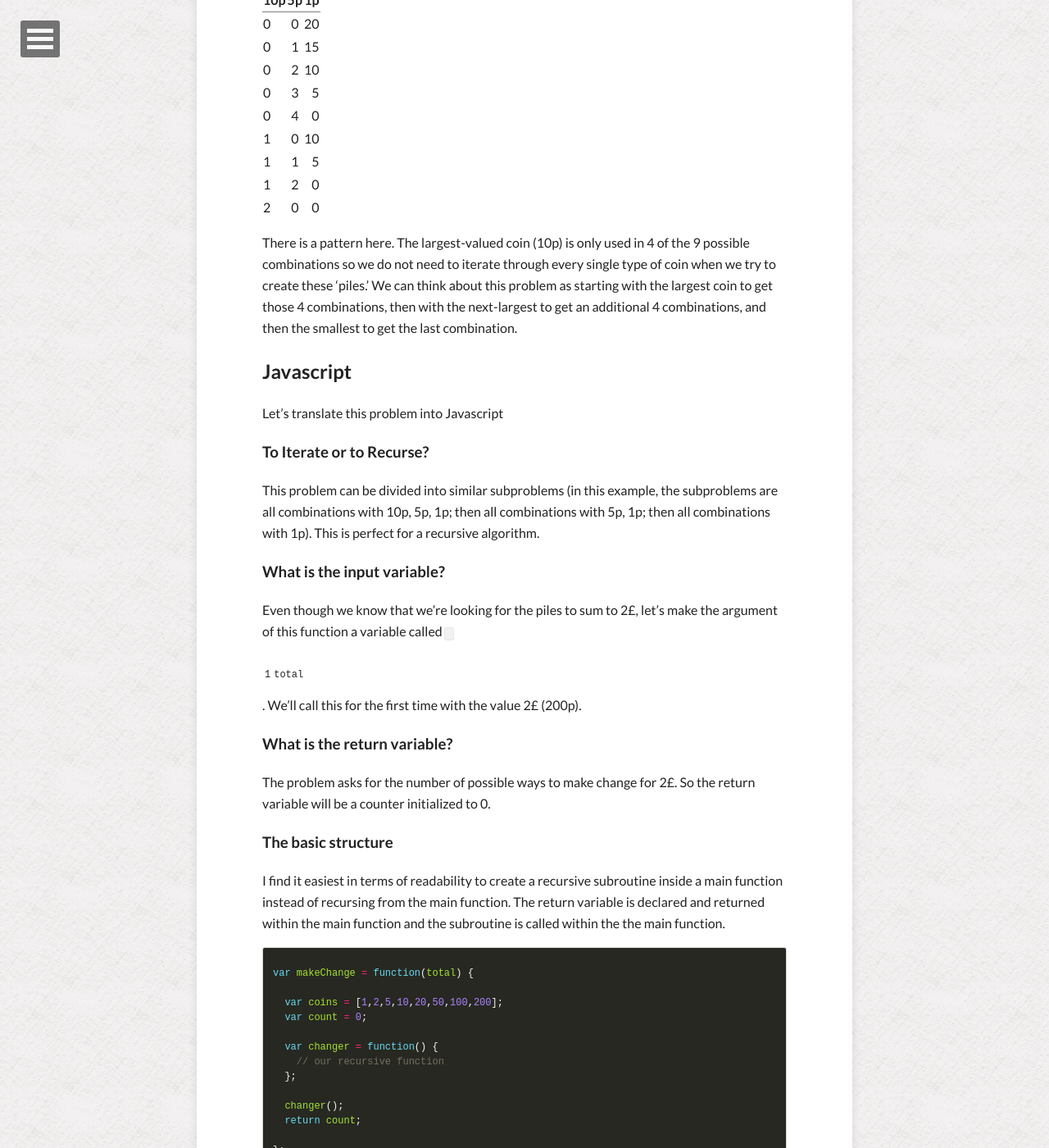
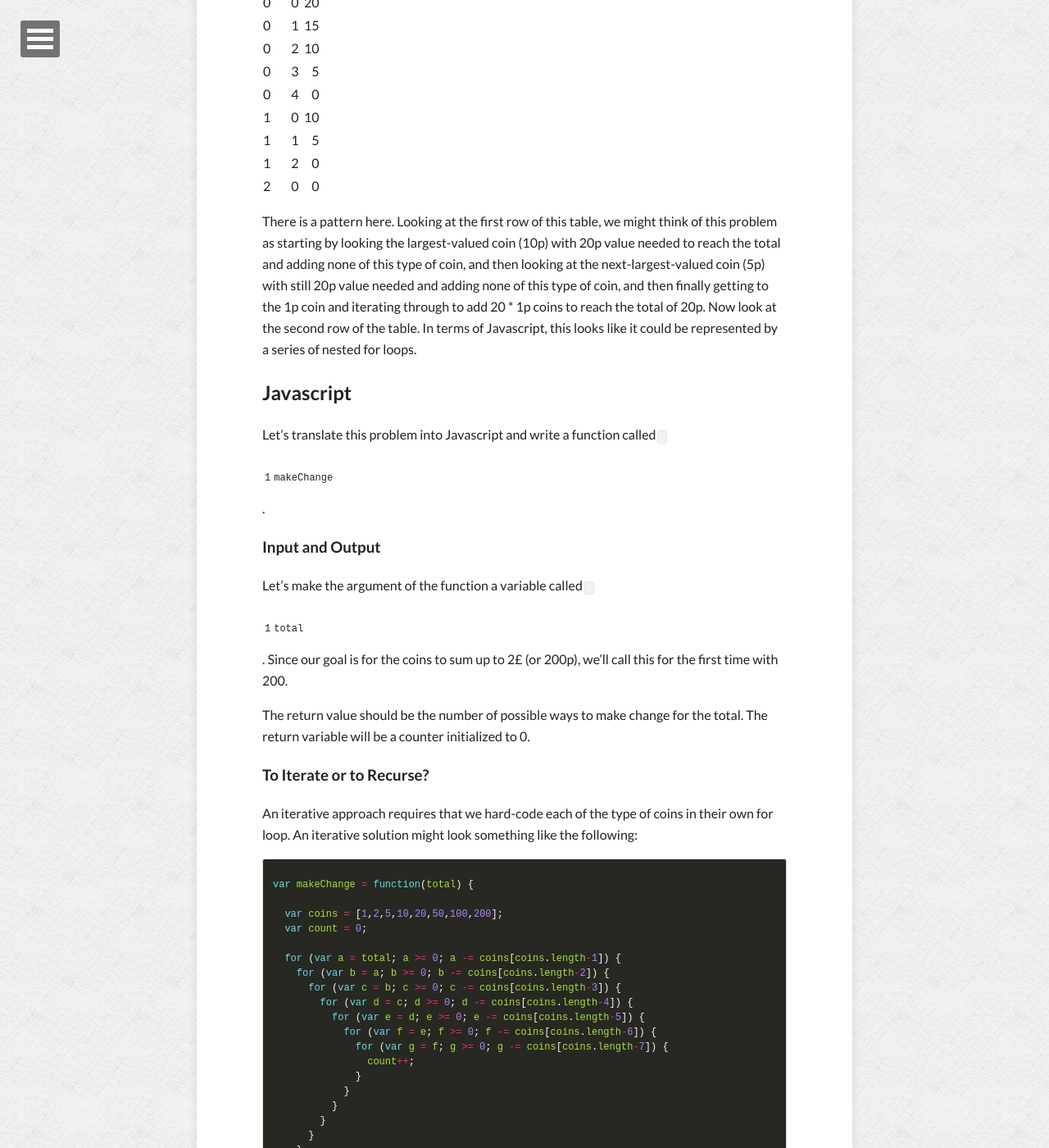
Before and after one commit to jgpettibone/jgpettibone.github.io, a Jekyll site: the page built from _posts/2014-02-04-coin-sums.md, in a window 1280 px wide and 1400 px high, scrolled down 1048 px. Shown: the whole window at 82% size. Built offline with Jekyll 4.4.1, drawn with Linux system fonts in a browser that asks for light colours; nearby versions of some CDN libraries; comment, search, counter and statistics services are not loaded; some of the changed text lies outside the part shown.

Commit message:
coin sums

```diff
--- a/_posts/2014-02-04-coin-sums.md
+++ b/_posts/2014-02-04-coin-sums.md
@@ -18,7 +18,7 @@ One example output would be:
 5*1p, 5*2p, 1*5p, 1*10p, 1*20p, 1*50p, 1*1£
 
 ## Understanding the Problem
-This problem deals with the possible permutations of coins that equal 2£.  However, it is not a pure combinatorics problem like Rock Paper Scissors because we do not want duplicates (1*1p,1*2p is the same as 1*2p,1*1p and therefore we should only count one of these combinations.)  Knowing this helps to reduce the problem.  But in what way?  What does the problem look like?
+This problem deals with the possible permutations of coins that equal 2£.  However, it is not a pure combinatorics problem like Rock Paper Scissors because we do not want duplicates (1*1p,1*2p is the same as 1*2p,1*1p and therefore we should only count one of these combinations.)  Knowing this helps to reduce the problem.  What does the problem look like?
 
 Let's start off by looking at a smaller version of this problem.  Imagine that we have only 3 different types of coins - 1p, 5p, and 10p - and we're trying to make 'piles' of coins that sum up to 20p.  What are the possible coin combinations that we can make?
 
@@ -37,22 +37,52 @@ Number of coins of each type used:
 |    2    |    0    |     0   |
 {: rules="groups"}
 
-There is a pattern here.  The largest-valued coin (10p) is only used in 4 of the 9 possible combinations so we do not need to iterate through every single type of coin when we try to create these 'piles.'  We can think about this problem as starting with the largest coin to get those 4 combinations, then with the next-largest to get an additional 4 combinations, and then the smallest to get the last combination.
+There is a pattern here.  Looking at the first row of this table, we might think of this problem as starting by looking the largest-valued coin (10p) with 20p value needed to reach the total and adding none of this type of coin, and then looking at the next-largest-valued coin (5p) with still 20p value needed and adding none of this type of coin, and then finally getting to the 1p coin and iterating through to add 20 * 1p coins to reach the total of 20p.  Now look at the second row of the table.  In terms of Javascript, this looks like it could be represented by a series of nested for loops.
 
 ## Javascript
-Let's translate this problem into Javascript
+Let's translate this problem into Javascript and write a function called `makeChange`.
+
+### Input and Output
+Let's make the argument of the function a variable called `total`.  Since our goal is for the coins to sum up to 2£ (or 200p), we'll call this for the first time with 200.
+
+The return value should be the number of possible ways to make change for the total.  The return variable will be a counter initialized to 0.
 
 ### To Iterate or to Recurse?
-This problem can be divided into similar subproblems (in this example, the subproblems are all combinations with 10p, 5p, 1p; then all combinations with 5p, 1p; then all combinations with 1p).  This is perfect for a recursive algorithm.
+An iterative approach requires that we hard-code each of the type of coins in their own for loop.  An iterative solution might look something like the following:
 
-### What is the input variable?
-Even though we know that we're looking for the piles to sum to 2£, let's make the argument of this function a variable called `total`.  We'll call this for the first time with the value 2£ (200p).
+{% highlight javascript %}
+var makeChange = function(total) {
 
-### What is the return variable?
-The problem asks for the number of possible ways to make change for 2£.  So the return variable will be a counter initialized to 0.
+  var coins = [1,2,5,10,20,50,100,200];
+  var count = 0;
+
+  for (var a = total; a >= 0; a -= coins[coins.length-1]) {
+    for (var b = a; b >= 0; b -= coins[coins.length-2]) {
+      for (var c = b; c >= 0; c -= coins[coins.length-3]) {
+        for (var d = c; d >= 0; d -= coins[coins.length-4]) {
+          for (var e = d; e >= 0; e -= coins[coins.length-5]) {
+            for (var f = e; f >= 0; f -= coins[coins.length-6]) {
+              for (var g = f; g >= 0; g -= coins[coins.length-7]) {
+                count++;
+              }
+            }
+          }
+        }
+      }
+    }
+  }
+  return count;
+};
+
+makeChange(200);
+{% endhighlight %}
+
+We see that this problem can easily be divided into a series of similar subproblems - get all the combinations of coins with just 1p coins, all the combinations with 1p and 2p coins, all the combinations with 1p, 2p, and 5p coins, etc.  A problem like this is perfect for a recursive function.
+
+## The Recursive Function
 
 ### The basic structure
-I find it easiest in terms of readability to create a recursive subroutine inside a main function instead of recursing from the main function.  The return variable is declared and returned within the main function and the subroutine is called within the the main function.
+We'll put a recursive subroutine called `changer` instead of the nested for loops.  So the basic structure looks something like this:
 
 {% highlight javascript %}
 var makeChange = function(total) {
@@ -68,98 +98,97 @@ var makeChange = function(total) {
   return count;
 
 };
+
+makeChange(200);
 {% endhighlight %}
 
-## The Recursive Function
+### Arguments
+There are two things that we need to keep track of with each call of our recursive function.  We'll want to make these arguments of the recursive function.
 
-### Arguments
-There are a few things that we need to keep track of with each call of our recursive function.  First, we need to know how many types of coins there are that we can add to our pile.  Remember in our small example, the subproblems of this problem are to find all combinations with 10p, 5p, 1p; then all combinations with 5p, 1p; then all combinations with 1p.  In each of these subproblems we need to know what coins are left for us to work with.  Let's keep this information in a variable called `coinsLeft`.
-
-As we add coins to our pile, we also need to keep track of the value still needed to reach the `total`.  We can save this information in a variable called `valueLeft` and we'll initially set it to `total`.
-
-Both these variables - `coinsLeft` and `valueLeft` - should be arguments of the recursive function.
+First, we need to know which type of coin we're adding to our pile.  In the iterative version, we keep track of this in the decrement at every level of for loops.  Second, as we add coins to our pile, we need to keep track of the value still needed to reach the `total`.  In the iterative version, we do this by initializing the variable in each nested loop to the value of the previous loop (as in var b = a, var c = b, etc.)  In this recursive version, we save this information in a variable called `valueLeft` and we'll initially set it to `total`.
 
 {% highlight javascript %}
-  var changer = function(coinsLeft, valueLeft) {
+  var changer = function(index, valueLeft) {
     // our recursive function
   }
 {% endhighlight %}
 
-Initially, `coinsLeft` will be set to all the types of coins in the `coins` array and `valueLeft` will equal `total`.  We'll call the recursive function from within the main function as below:
+And we'll call the recursive function from within the main function as below:
 
 {% highlight javascript %}
-  changer(coins, total);
+  changer(coins.length-1, total);
 {% endhighlight %}
 
 ### Inside the Recursive Function
 
-We've already decided that we'll begin putting coins into the pile with the highest-valued coin.  Let's save the highest-valued coin to a variable called `currentCoin `.
+We've already decided that we'll start with the highest-valued coin.  Let's save the highest-valued coin to a variable called `currentCoin`.
 
 {% highlight javascript %}
-    var currentCoin = coinsLeft.pop();
+    var currentCoin = coins[index];
 {% endhighlight %}
 
-Now that we have our variables `coinsLeft`, `valueLeft`, and `currentCoin`, we can start creating piles of coins that add up to `total`.  We can do this by calling the recursive function with a copy of `coinsLeft` and `valueLeft` and then decrementing `valueLeft` with the value of the type of `currentCoin` until `valueLeft` goes below 0.
+And we know we want to start counting
+
+Now that we have `coinsLeft`, `valueLeft`, and `currentCoin`, we can start creating 'piles' of coins that add up to `total`.  We can do this by calling the recursive function with a copy of `coinsLeft` and `valueLeft`, moving our way deep into the `coinsLeft` array just as we moved deep into the nested for loops.
 
 {% highlight javascript %}
     while(valueLeft >= 0) {
-      // call the function with a copy of the array and the total value still needed
-      changer(coinsLeft.slice(), valueLeft);
+      // call the function with the new index and the total value still needed
+      // this goes maximally deep (to the 1p pieces) before doing anything else
+      changer(index-1, valueLeft);
       // reduce the total value still needed by the value of the coin popped
       valueLeft -= currentCoin;
     }
 {% endhighlight %}
 
-and we'll stop putting coins in the pile when there are no coins left in coinsLeft.
+But when do we count the ways possible?  This is done when the index reaches 0 and we're looking at a denomination other than 1p.  Once we reach this point, we want to return out of the loop.
 
 {% highlight javascript %}
-    if (coinsLeft.length === 0) {
-      count++;
+    if (index === 0) {
+      if (value % currentCoin === 0) {
+        count++;
+      }
       return;
     }
 {% endhighlight %}
 
+Putting this all together, we get the following code:
+
+{% highlight javascript %}
+var makeChange = function(total){
+  var count = 0;
+  var coins = [1, 2, 5, 10, 20, 50, 100, 200];
+
+  var changer = function(index, value){
+
+    // we grab the value at the index (moving from the last index
+    // backwards through the array)
+    var currentCoin = coins[index];
+
+    // exit strategy - when the index gets to 0 instead of when we have no
+    // more coins in the coinsLeft array
+    if( index === 0){
+
+      // modulus check - support a lowest denomination other than 1
+      if( value % currentCoin === 0){
+        count++;
+      }
+      return;
+    }
+
+    while( value >= 0 ){
+      changer(index-1, value);
+      value -= currentCoin;
+    }
+  }
+  changer(coins.length-1, total);
+
+  return count;
+};
+
+makeChange(200);
+{% endhighlight %}
 
 
 {% highlight javascript %}
 {% endhighlight %}
-
-
-
-{% highlight javascript %}
-
-var makeChange = function(total) {
-
-  var coins = [1,2,5,10,20,50,100,200];
-  var count = 0;
-
-  // the coins array gets modified with each recursive call
-  // our recursive function takes two arguments:
-  // (1) the modified coins array and (2) the total value still needed
-  var changer = function(coinsLeft, valueLeft) {
-
-    // we follow the pattern - that we don't need to iterate over all the coins
-    // for every call
-    var currentCoin = coinsLeft.pop();
-
-    // exit strategy - when our coins array is empty
-    if (coinsLeft.length === 0) {
-      count++;
-      return;
-    }
-
-    // as long as the total valueLeft still needed is greater than or equal to 0,
-    // we keep trying to add coins to our pile
-    while(valueLeft >= 0) {
-      // call the function with a copy of the array and the total valueLeft still needed
-      changer(coinsLeft.slice(), valueLeft);
-      // reduce the total valueLeft still needed by the valueLeft of the coin popped
-      valueLeft -= currentCoin;
-    }
-
-  };
-
-  changer(coins, total);
-  return count;
-};
-{% endhighlight %}
```
